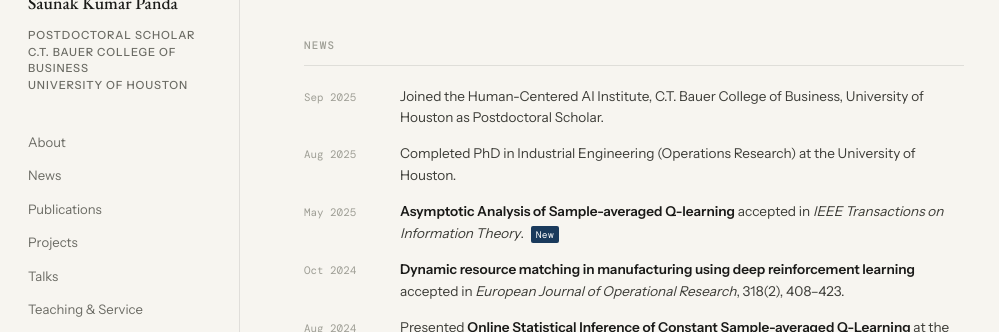
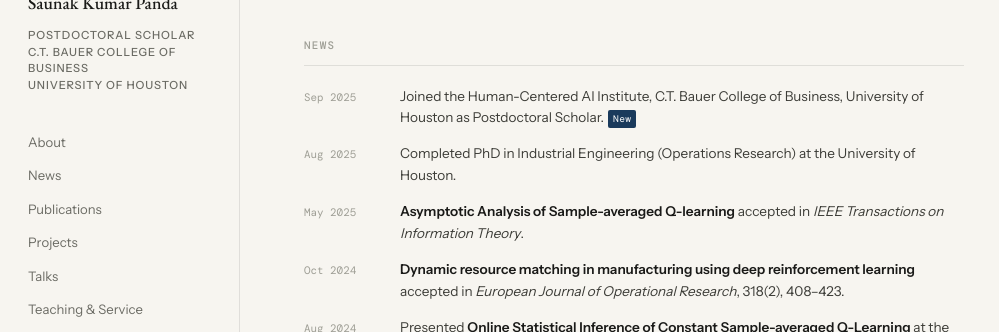
Before and after one commit to saunakp123/pandasaunak.github.io, a Jekyll site: the page built from index.html, in a window 1280 px wide and 900 px high, scrolled down 770 px. Shown: the part 148-480 px from the top of the window, without its empty margins (0-999 px from the left). Built offline with Jekyll 4.4.1, drawn with Linux system fonts in a browser that asks for light colours.

Commit message:
Update news items by removing 'New' badge
Removed 'New' badge from specific news items to maintain consistency.

```diff
--- a/index.html
+++ b/index.html
@@ -762,7 +762,7 @@
       <div class="news-list">
         <div class="news-item">
           <div class="news-date">Sep 2025</div>
-          <div class="news-text">Joined the Human-Centered AI Institute, C.T. Bauer College of Business, University of Houston as Postdoctoral Scholar.</div>
+          <div class="news-text">Joined the Human-Centered AI Institute, C.T. Bauer College of Business, University of Houston as Postdoctoral Scholar.<span class="news-badge">New</span></div>
         </div>
         <div class="news-item">
           <div class="news-date">Aug 2025</div>
@@ -770,7 +770,7 @@
         </div>
         <div class="news-item">
           <div class="news-date">May 2025</div>
-          <div class="news-text"><strong>Asymptotic Analysis of Sample-averaged Q-learning</strong> accepted in <em>IEEE Transactions on Information Theory</em>. <span class="news-badge">New</span></div>
+          <div class="news-text"><strong>Asymptotic Analysis of Sample-averaged Q-learning</strong> accepted in <em>IEEE Transactions on Information Theory</em>.</div>
         </div>
         <div class="news-item">
           <div class="news-date">Oct 2024</div>
```
